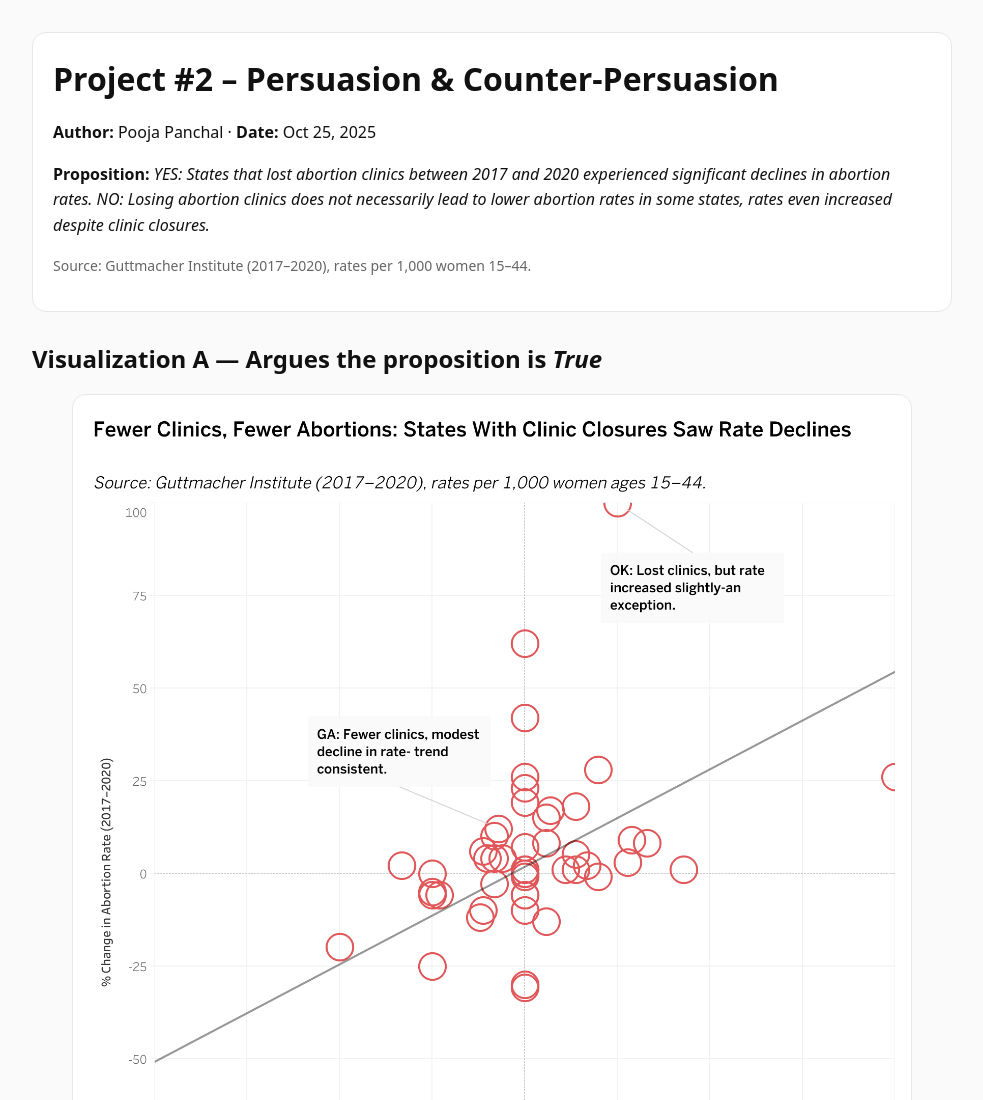
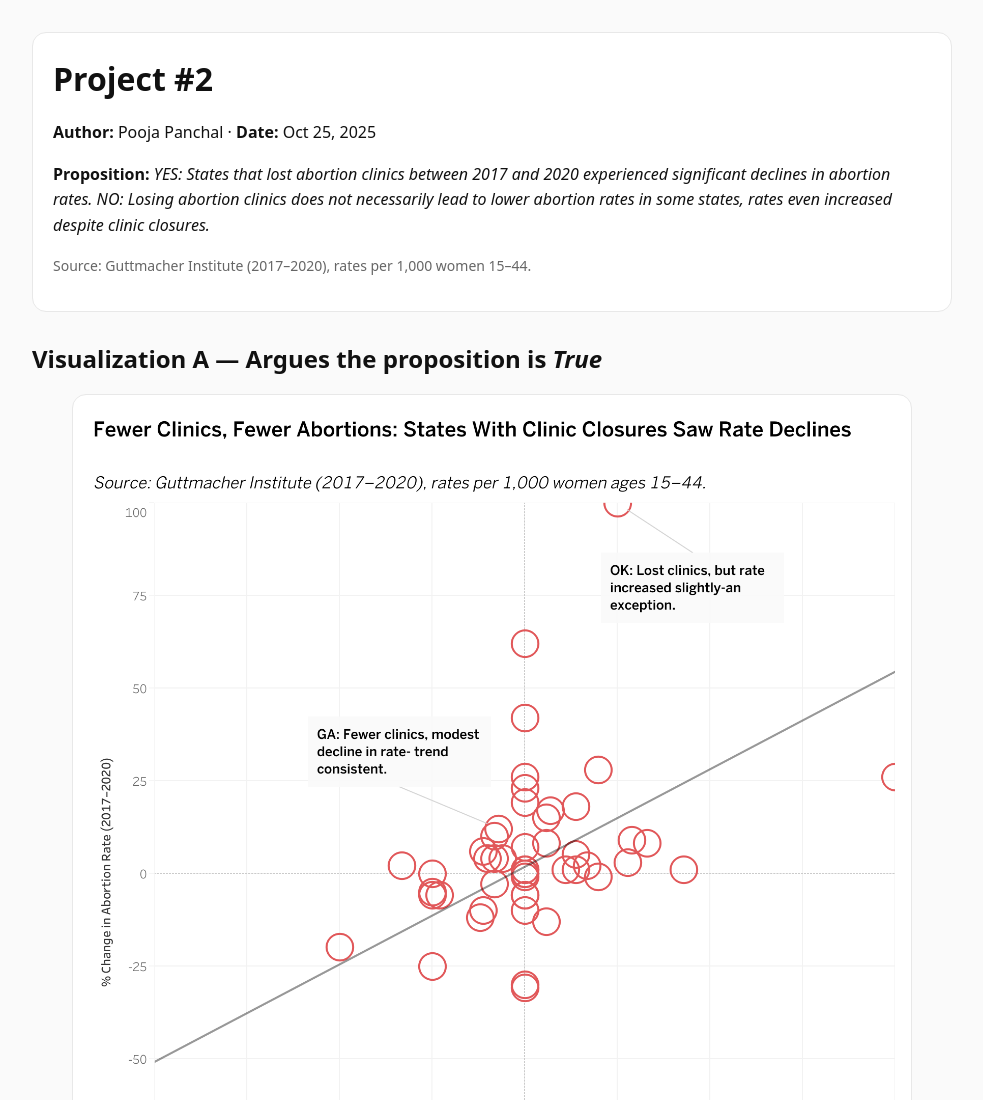
Before and after one commit to ppanchal-ucsd/project2, a plain HTML site: page index.html in a window 1280 px wide. Shown: the top 1100 px of the page, without its empty margins (148-1131 px from the left). Drawn offline with Linux system fonts and the light colour scheme.

Commit message:
title update

```diff
--- a/index.html
+++ b/index.html
@@ -25,7 +25,7 @@
 <body>
   <div class="wrap">
     <header>
-      <h1>Project #2 – Persuasion & Counter‑Persuasion</h1>
+      <h1>Project #2</h1>
       <p><strong>Author:</strong> Pooja Panchal · <strong>Date:</strong> Oct 25, 2025</p>
       <p><strong>Proposition:</strong> <em>YES: States that lost abortion clinics between 2017 and 2020 experienced significant declines in abortion rates. NO: Losing abortion clinics does not necessarily lead to lower abortion rates in some states, rates even increased despite clinic closures.</em></p>
       <p class="note">Source: Guttmacher Institute (2017–2020), rates per 1,000 women 15–44.</p>
```
